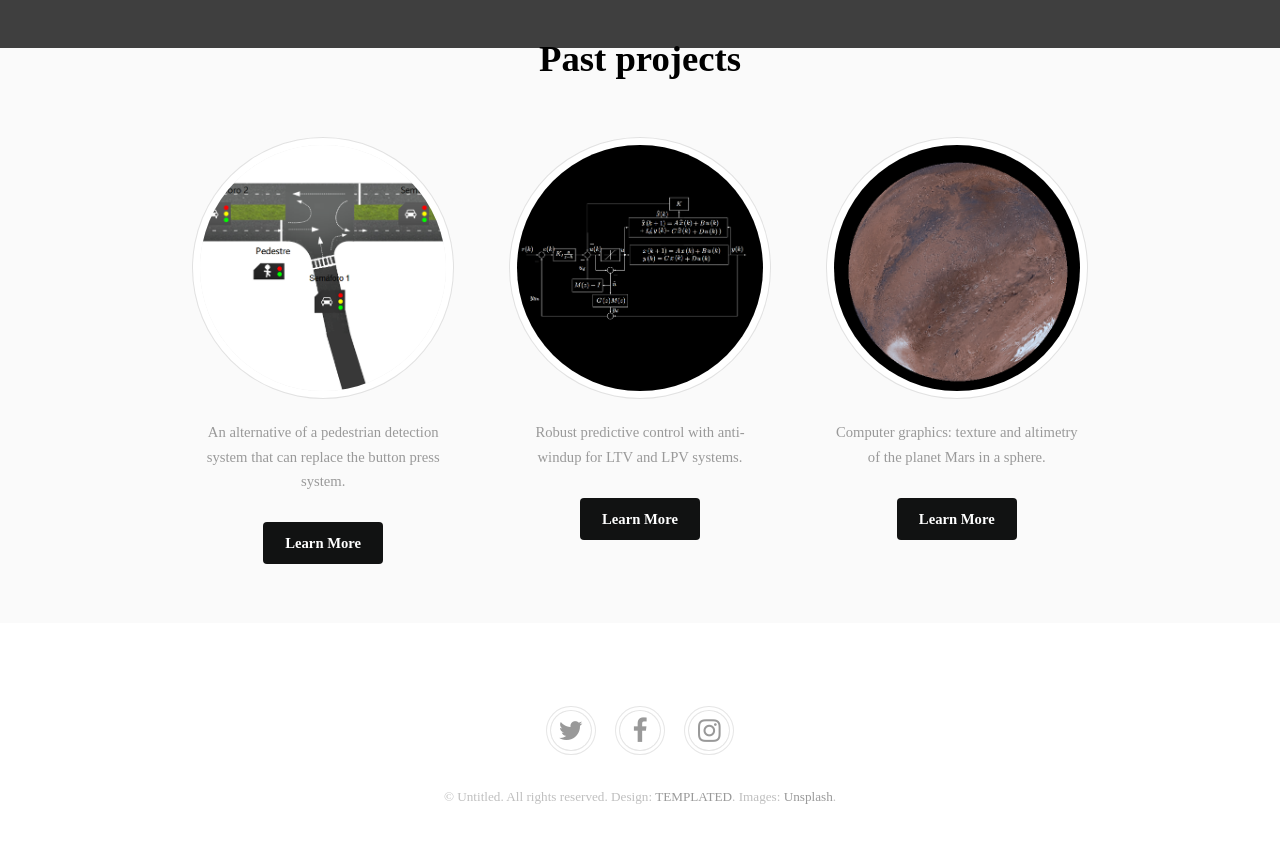
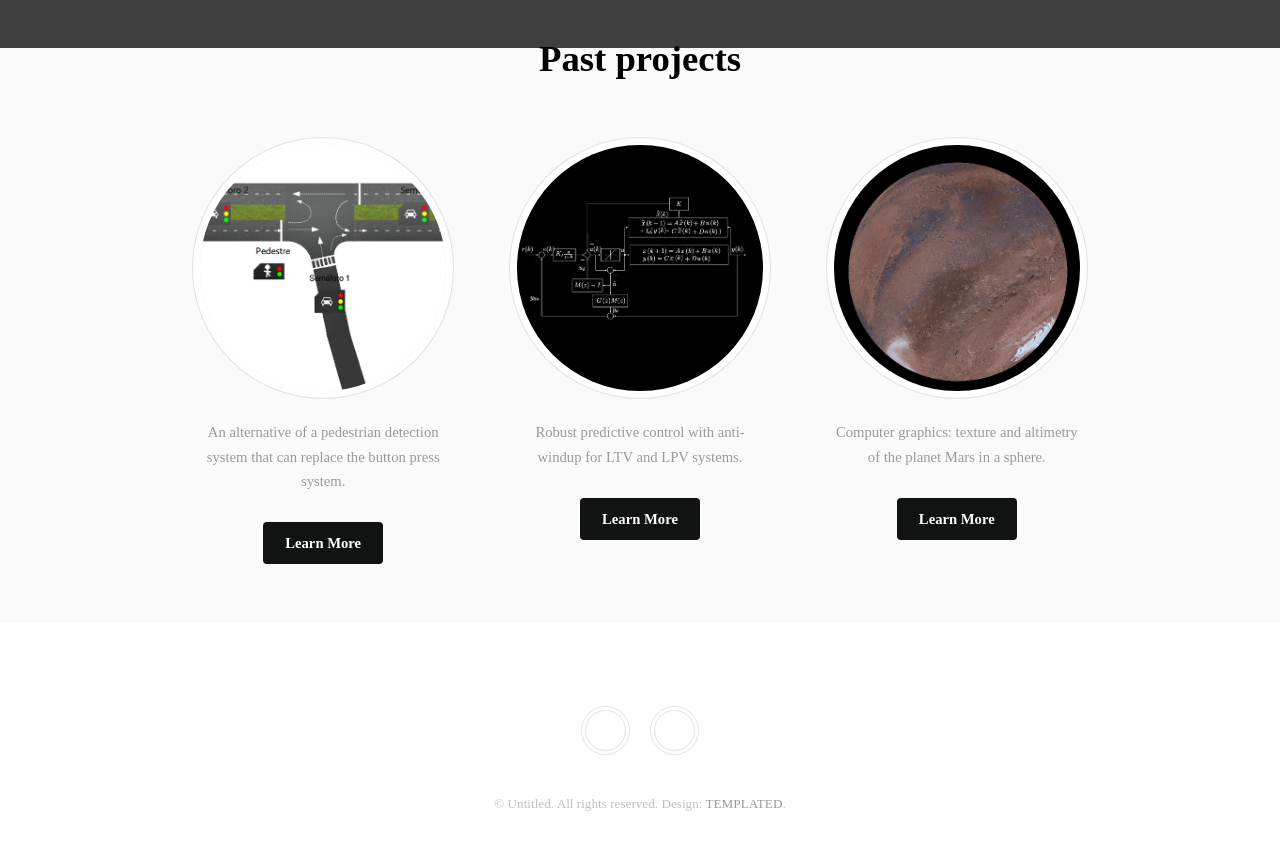
Before and after one commit to roscibely/roscibely.github.io, a Jekyll site: the page built from index.md, in a window 1280 px wide and 900 px high, scrolled down 1771 px. Shown: the top 850 px of the window. Built offline with Jekyll 4.4.1, drawn with Linux system fonts in a browser that asks for light colours; some web fonts are replaced; our own code applies the rules of GitHub Pages for plain Markdown files.

Commit message:
Update default.html

```diff
--- a/_layouts/default.html
+++ b/_layouts/default.html
@@ -114,11 +114,10 @@
 			<footer id="footer">
 				<div class="copyright">
 					<ul class="icons">
-						<li><a href="#" class="icon fa-twitter"><span class="label">Twitter</span></a></li>
-						<li><a href="#" class="icon fa-facebook"><span class="label">Facebook</span></a></li>
-						<li><a href="#" class="icon fa-instagram"><span class="label">Instagram</span></a></li>
+						<li><a href="#" class="icon fa-python"><span class="label">Python</span></a></li>
+						<li><a href="#" class="icon fa-java"><span class="label">Java</span></a></li>
 					</ul>
-					<p>&copy; Untitled. All rights reserved. Design: <a href="https://templated.co">TEMPLATED</a>. Images: <a href="https://unsplash.com">Unsplash</a>.</p>
+					<p>&copy; Untitled. All rights reserved. Design: <a href="https://templated.co">TEMPLATED</a>. </p>
 				</div>
 			</footer>
 
```
